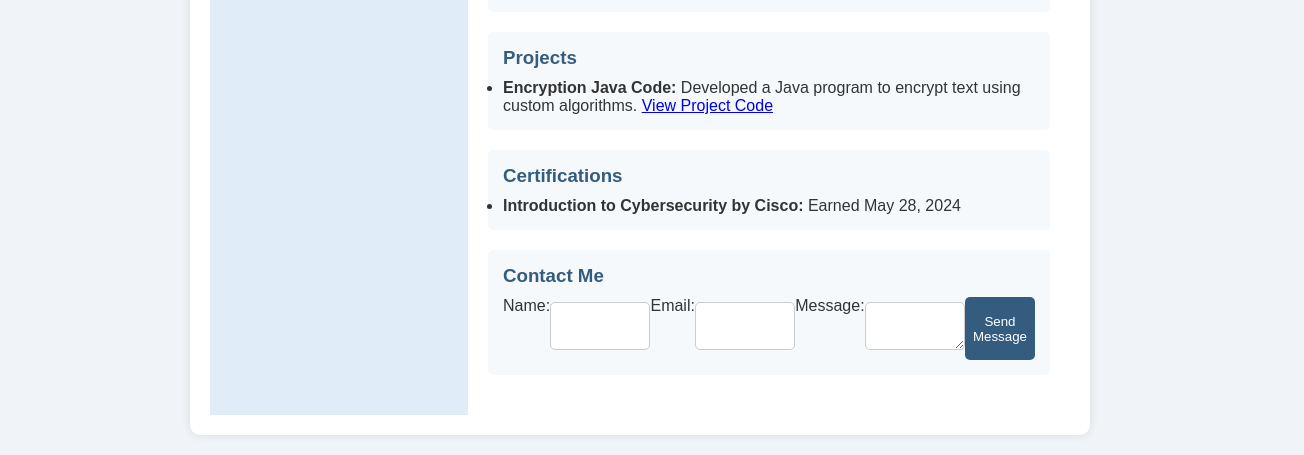
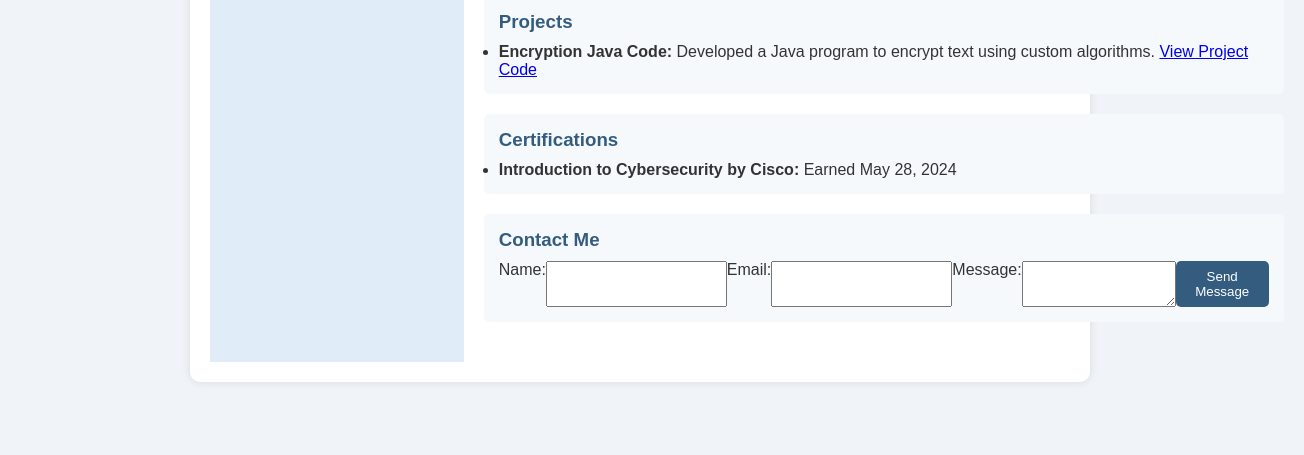
Before and after one commit to Latefa-Almazroei/Latefa-Almazroei.github.io, a plain HTML site: page index.html in a window 1280 px wide. Shown: the part 499-954 px from the top of the page, 1304 px wide, since content can reach past the window. After the commit the page ends 901 px from the top, so only its background shows below. Drawn offline with Linux system fonts and the light colour scheme; a script that the page names is missing.

Commit message:
Update style.css

```diff
--- a/style.css
+++ b/style.css
@@ -100,15 +100,7 @@ h2, h3 {
 
 }
 
-#contactform input,
-#contactform textarea {
-  width: 100%;
-  padding: 8px;
-  margin-top: 5px;
-  margin-bottom: 10px;
-  border: 1px solid #ccc;
-  border-radius: 5px;
-}
+
 
 #contactform button:hover {
   background-color: #233d5b;
```
